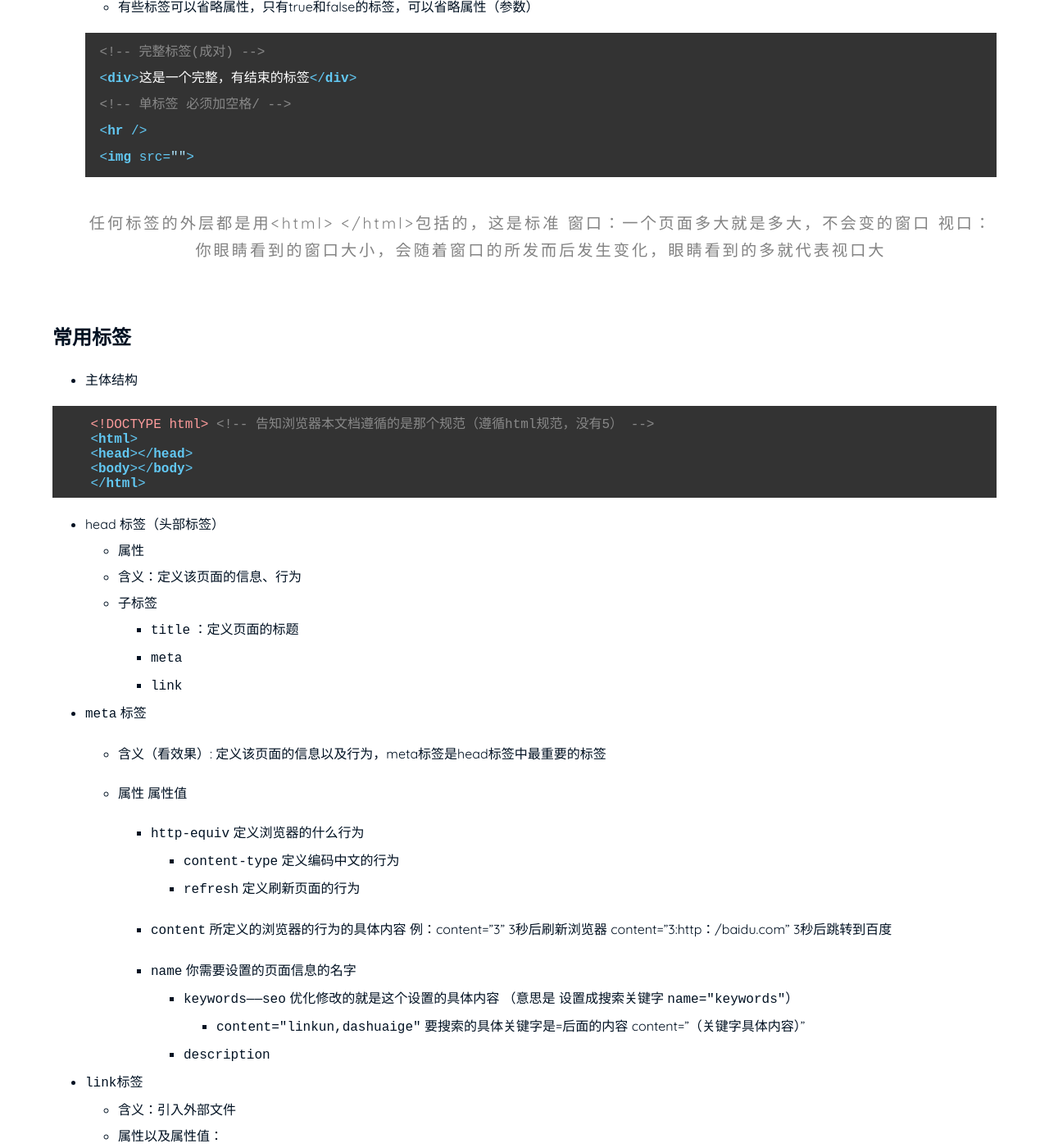
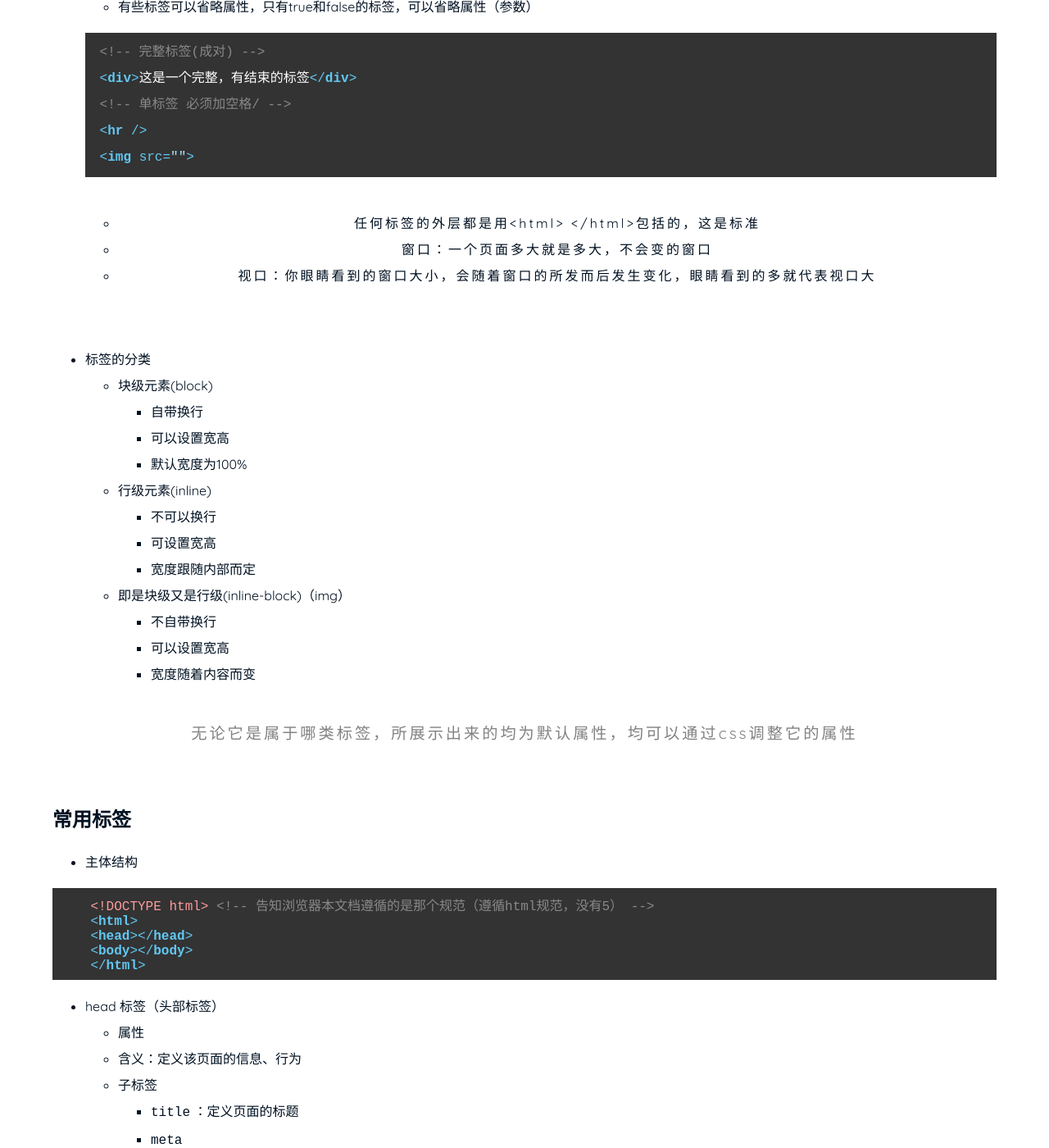
Before and after one commit to lin1874656762/Pudhina, a Jekyll site: the page built from _posts/2020-09-16-html知识.md, in a window 1280 px wide and 1400 px high, scrolled down 748 px. Shown: the whole window at 82% size. Built offline with Jekyll 4.4.1, drawn with Linux system fonts in a browser that asks for light colours; some of the changed text lies outside the part shown.

Commit message:
0917HTML博客

````diff
--- a/_posts/2020-09-16-html知识.md
+++ b/_posts/2020-09-16-html知识.md
@@ -29,9 +29,25 @@ categories: ["WEB基础知识"]
     <hr />
     <img src="">
     ```
- >  任何标签的外层都是用<html> </html>包括的，这是标准
- >  窗口：一个页面多大就是多大，不会变的窗口
- >  视口：你眼睛看到的窗口大小，会随着窗口的所发而后发生变化，眼睛看到的多就代表视口大
+ > - 任何标签的外层都是用<html> </html>包括的，这是标准
+ > - 窗口：一个页面多大就是多大，不会变的窗口
+ > - 视口：你眼睛看到的窗口大小，会随着窗口的所发而后发生变化，眼睛看到的多就代表视口大
+
+ - 标签的分类
+    - 块级元素(block)
+      - 自带换行
+      - 可以设置宽高
+      - 默认宽度为100%
+    - 行级元素(inline)
+      - 不可以换行
+      - 可设置宽高
+      - 宽度跟随内部而定
+    - 即是块级又是行级(inline-block)（img）
+      - 不自带换行
+      - 可以设置宽高
+      - 宽度随着内容而变
+
+  > 无论它是属于哪类标签，所展示出来的均为默认属性，均可以通过css调整它的属性
 
 ## 常用标签
 
@@ -52,6 +68,7 @@ categories: ["WEB基础知识"]
         - `title` ：定义页面的标题
         - `meta`
         - `link`
+    - 该标签中的内置api
 
   - `meta` 标签
     - 含义（看效果）: 定义该页面的信息以及行为，meta标签是head标签中最重要的标签
@@ -75,10 +92,7 @@ categories: ["WEB基础知识"]
         - `type` 外部文件的类型
         - `rel`  外部文件与本文档的关系
             - `stylesheet` 声明是网页样式
-            - `icon` 声明是标题图 网页标题旁边的的头像
-
-    - 该标签中的内置api
-
+            - `icon` 声明是标题头像 网页标题旁边的的头像
 
   - body 标签
     - 属性：
@@ -103,6 +117,10 @@ categories: ["WEB基础知识"]
               - `_parent`：在父框架集中打开
               - `_top`：在整个窗口中打开
               - `framename（你自己设置的框架名字）` 在指定框架名字中打开
+
+            - 如何设置锚点
+              - 目标地设置a标签的id属性
+              - 点击处路径 #idname（# + id名） （id名为id="名"）
 
       - 多媒体标签
         - `video` ：定义视频，比如电影片段或其他视频流。(html 5 的新标签)
@@ -166,24 +184,27 @@ categories: ["WEB基础知识"]
                  - `type` 表单类型
                      - `text` 文本
                      - `password` 密码
-                     - `radio`
-                     - `checkbox` 复选框
+                     - `radio` 点选框（只能选择一个）
+                     - `checkbox` 勾选框（复选框，可以选择多个）
                      - `submit` 提交按钮
-                 - `checked` 检查
-                 - `autoform` 自动套用
-                 - `readonly` 只读
+                 - `checked` 规定此 input 元素首次加载时应当被选中。
+                 - `autofocus` 自动获取焦点
+                 - `readonly` 设置只读，不能填写
                  - `disabled` 禁止修改操作
-                 - `placeholder` 占位符
-                 - `required` 依赖
+                 - `placeholder` 规定帮助用户填写输入字段的提示。（提示）
+                 - `required` 指示输入字段的值是必需的。（required="只能输入英文" 必须输入英文）
                  - `tabindex` 标签
-             - `button` 按钮
-             - `textarea` 文本域
-             - `select` 下拉菜单
+             - `button` 定义一个按钮
+             - `select` 定义下拉菜单
                  - `name` 下拉列表名
-             - `option` 下拉菜单项名
+                 - `multiple` 下拉多选项
+                 - `option` 下拉菜单项名
                  - `selected` 首选项
              - `label`
                  - 直接将内容和input标签包含在一起
+             - `textarea` 文本域 （也就是大一点的文本输入框）
+              - `cols` 定义宽度
+              - `rows` 定义高度
          - 列表标签
              - `ul` 无序列表
              - `ol` 有序列表
````
